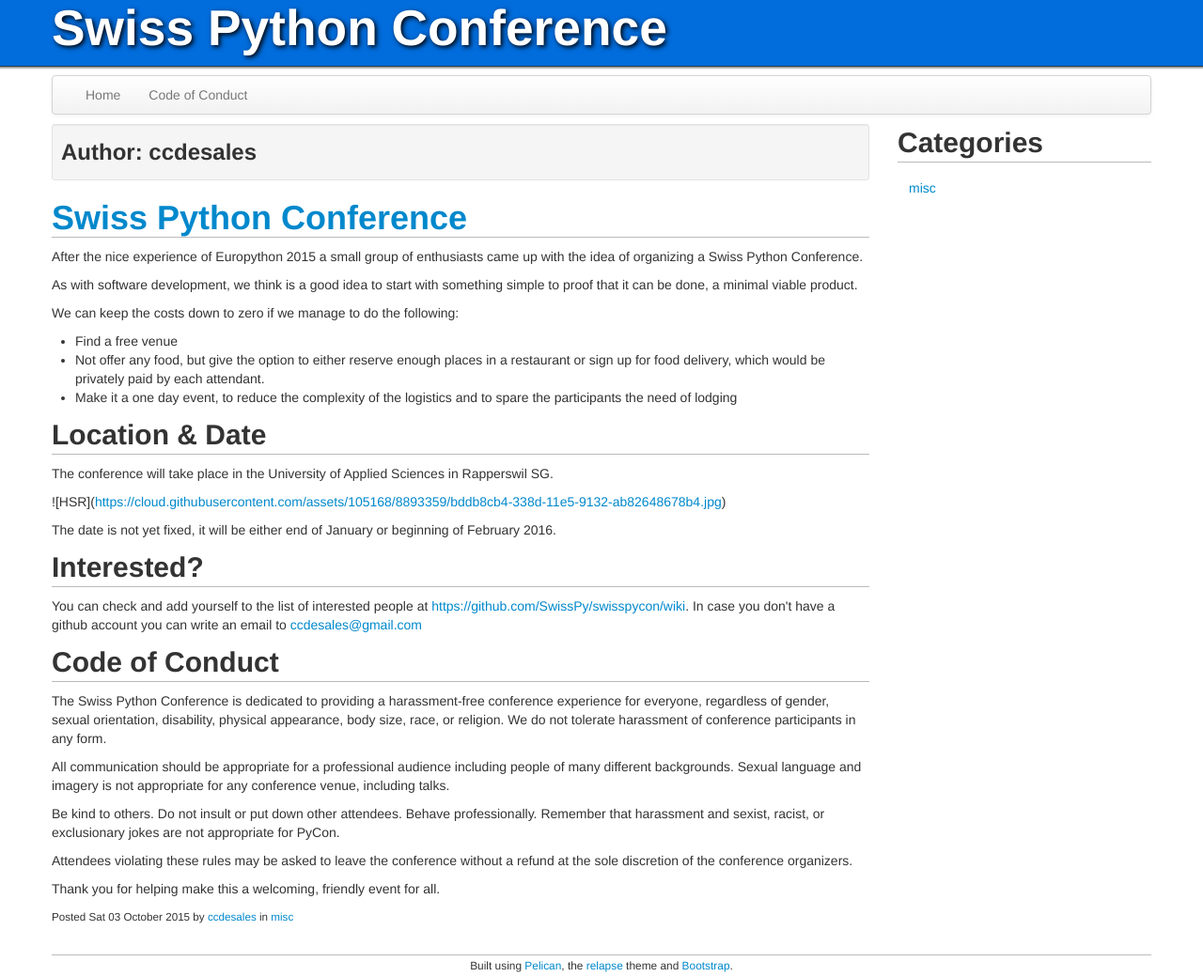
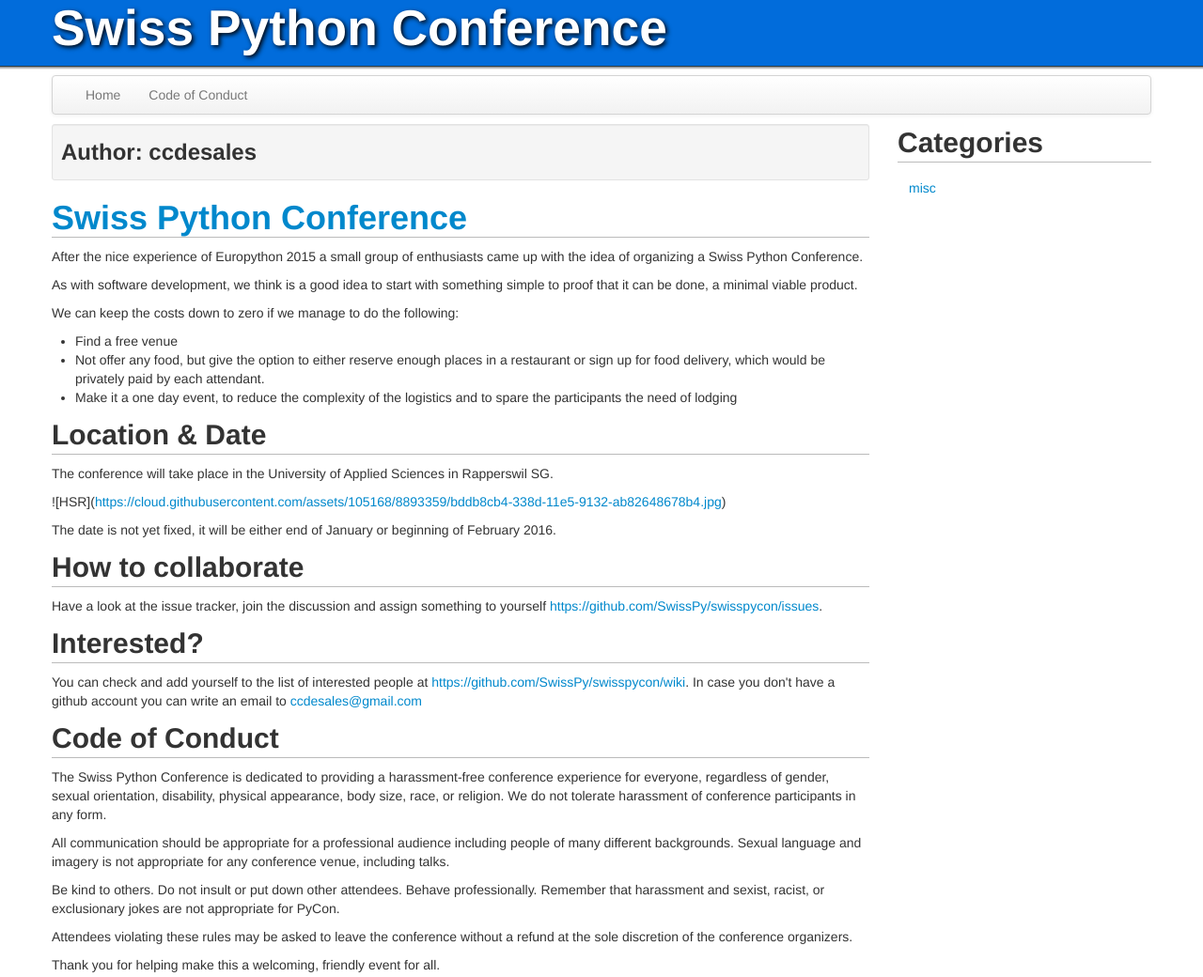
Before and after one commit to python-summit/swisspycon, a plain HTML site: page author/ccdesales.html in a window 1280 px wide. Shown: the top 1040 px of the page at 94% size. Drawn offline with Linux system fonts and the light colour scheme; a web font is replaced by a local one.

Commit message:
Add section on collaboration

```diff
--- a/author/ccdesales.html
+++ b/author/ccdesales.html
@@ -75,6 +75,10 @@ https://github.com/wamonite/relapse
 <p>![HSR](<a class="reference external" href="https://cloud.githubusercontent.com/assets/105168/8893359/bddb8cb4-338d-11e5-9132-ab82648678b4.jpg">https://cloud.githubusercontent.com/assets/105168/8893359/bddb8cb4-338d-11e5-9132-ab82648678b4.jpg</a>)</p>
 <p>The date is not yet fixed, it will be either end of January or beginning of February 2016.</p>
 </div>
+<div class="section" id="how-to-collaborate">
+<h2>How to collaborate</h2>
+<p>Have a look at the issue tracker, join the discussion and assign something to yourself <a class="reference external" href="https://github.com/SwissPy/swisspycon/issues">https://github.com/SwissPy/swisspycon/issues</a>.</p>
+</div>
 <div class="section" id="interested">
 <h2>Interested?</h2>
 <p>You can check and add yourself to the list of interested people at <a class="reference external" href="https://github.com/SwissPy/swisspycon/wiki">https://github.com/SwissPy/swisspycon/wiki</a>. In case you don't have a github account you can write an email to <a class="reference external" href="mailto:ccdesales&#64;gmail.com">ccdesales&#64;gmail.com</a></p>
```
Also changed, not shown: category/misc.html (+4 -0 lines), index.html (+4 -0 lines), index_page.html (+4 -0 lines).
